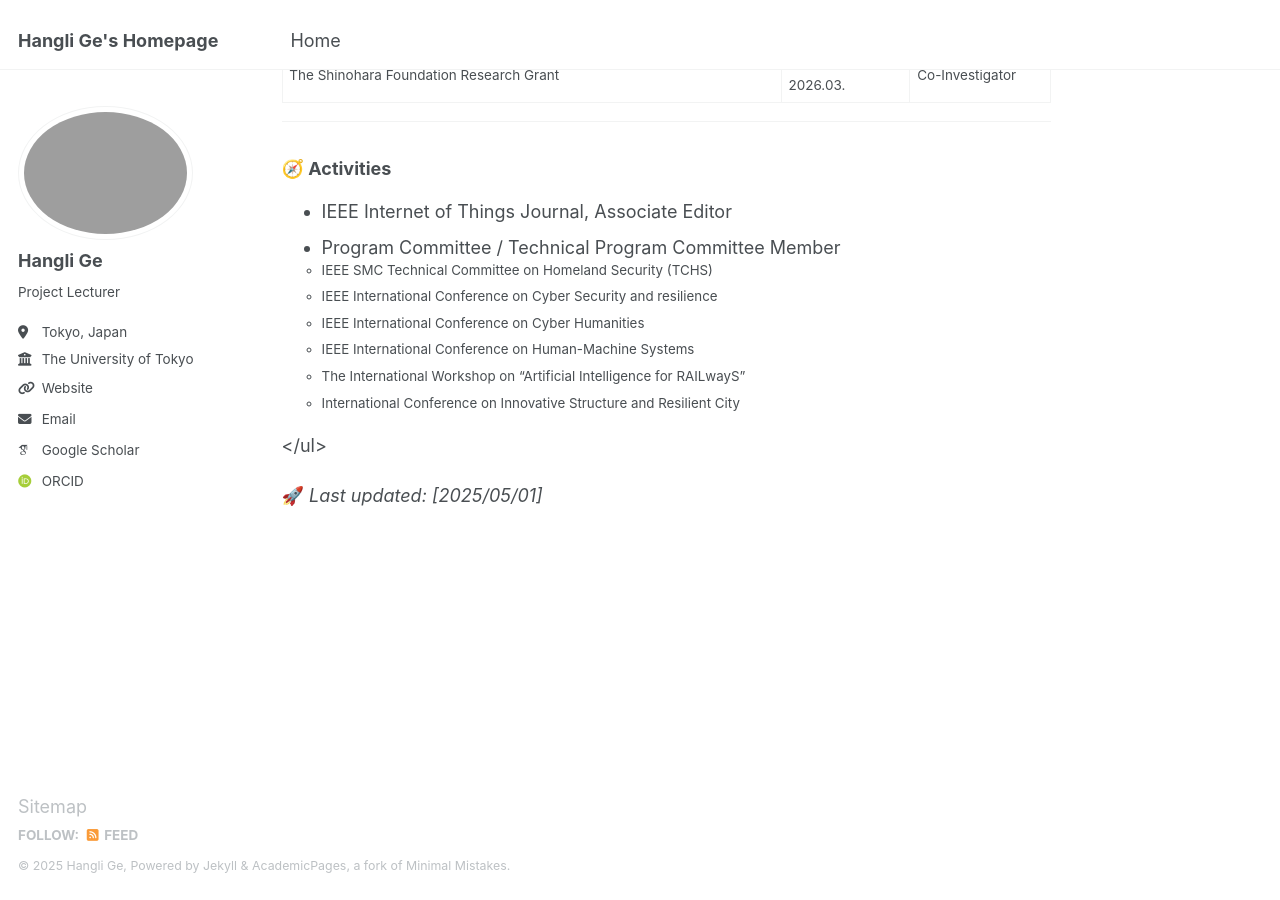
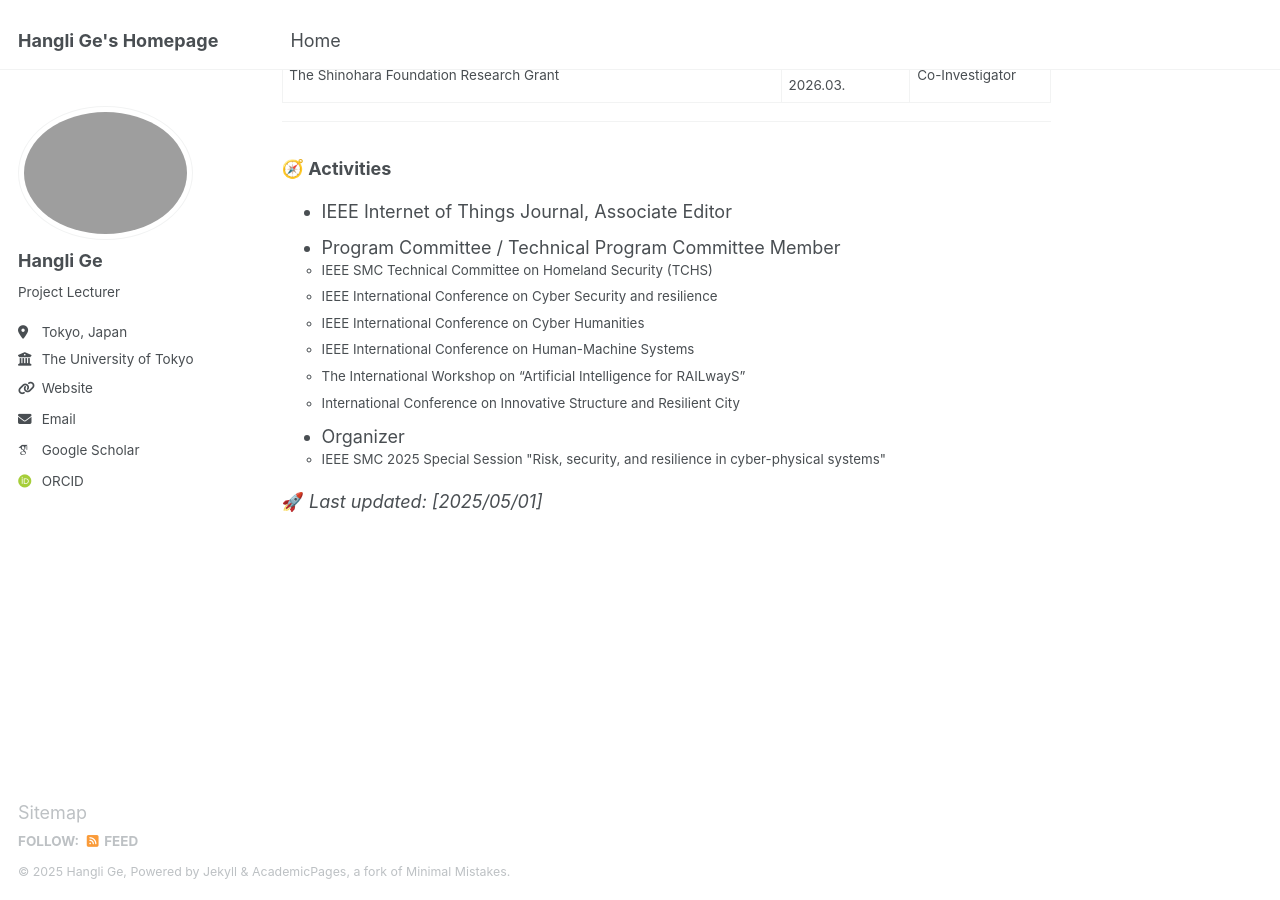
Before and after one commit to christie888/christie888.github.io, a Jekyll site: the page built from _pages/about.md, in a window 1280 px wide and 900 px high, scrolled down 1820 px. Built offline with Jekyll 4.4.1, drawn with Linux system fonts in a browser that asks for light colours; some web fonts are replaced.

Commit message:
Update about.md

```diff
--- a/_pages/about.md
+++ b/_pages/about.md
@@ -74,7 +74,11 @@ More Publications 👉 [Google Scholar](https://scholar.google.com/citations?use
   <li>IEEE International Conference on Human-Machine Systems</li>
   <li>The International Workshop on “Artificial Intelligence for RAILwayS”</li>
   <li>International Conference on Innovative Structure and Resilient City</li>
-</ul>
+
+- Organizer
+   <ul style="margin:0; padding:0;font-size: 10pt;">
+  <li>IEEE SMC 2025 Special Session "Risk, security, and resilience in cyber-physical systems"</li>
+
 
 
 
```
